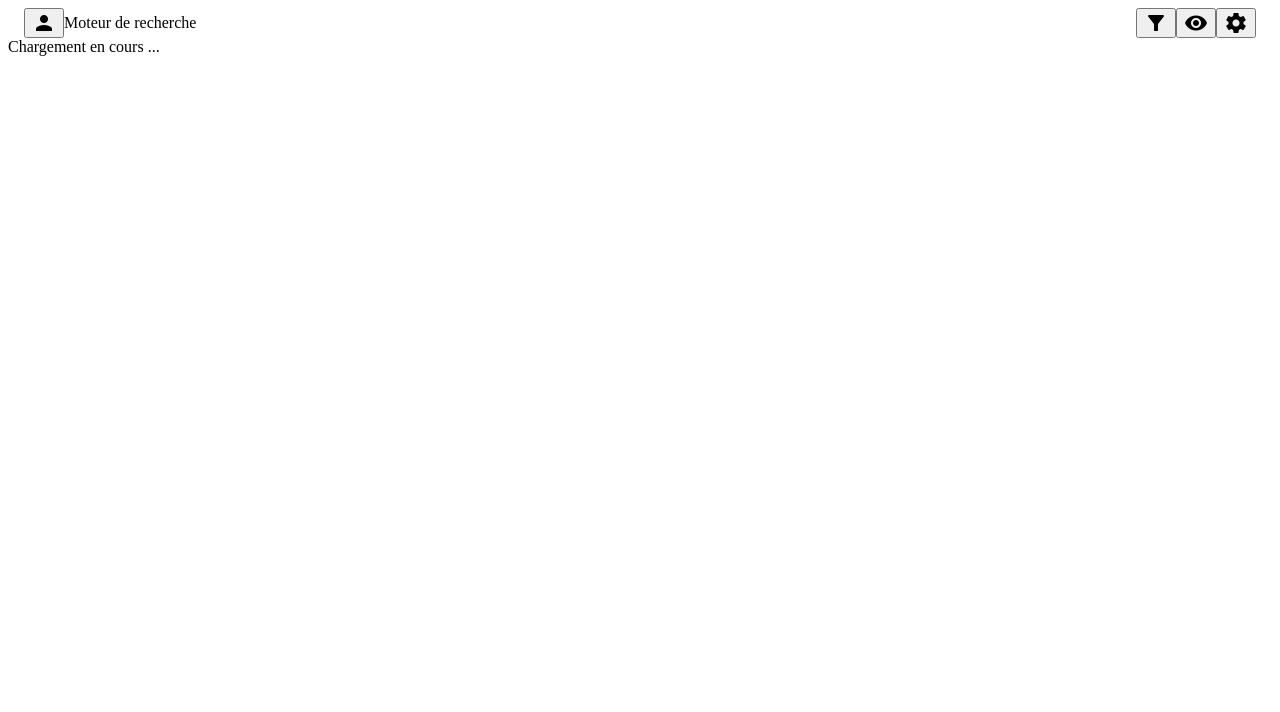
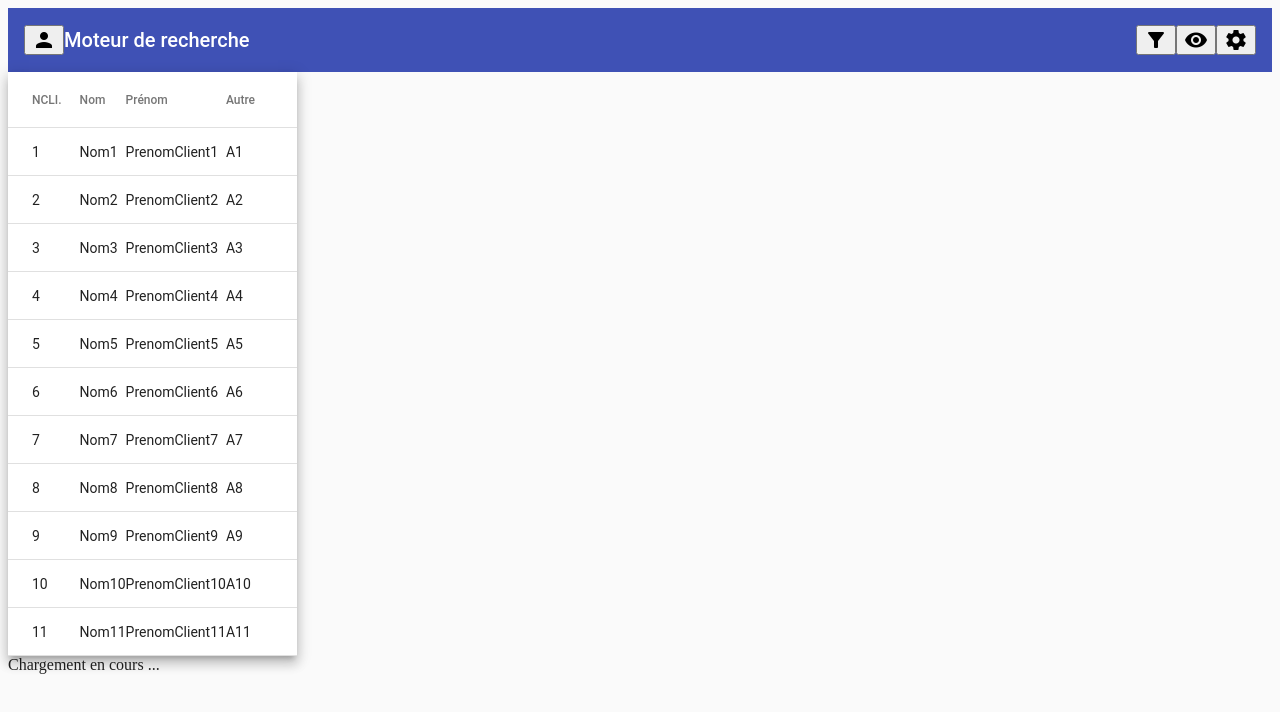
Before and after one commit to linubik/eNGine, an Angular app: page /resultat in a window 1280 px wide. Before the commit this address led to /. Shown: the top 712 px of the page. Built offline with nearby package versions, Linux system fonts and the light colour scheme.

Commit message:
resultat avec tri par colonnes

```diff
--- a/src/app/app-routing.module.ts
+++ b/src/app/app-routing.module.ts
@@ -4,11 +4,13 @@ import { CommonModule } from '@angular/common';
 import { CriteresComponent } from './criteres/criteres.component';
 import { CritereAutoComponent} from './criteres/auto/critere.auto.component';
 import { CritereHA2Component} from './criteres/ha2/critere.ha2.component';
+import { ResultatComponent } from './resultat/resultat.component';
 
 const routes: Routes = [
   { path: 'criteres', component: CriteresComponent },
   { path: 'criteres/auto', component: CritereAutoComponent },
-  { path: 'criteres/ha2', component: CritereHA2Component }
+  { path: 'criteres/ha2', component: CritereHA2Component },
+  { path: 'resultat', component:ResultatComponent}
 ];
 
 @NgModule({
--- a/src/app/app.module.ts
+++ b/src/app/app.module.ts
@@ -9,6 +9,8 @@ import { ToolbarComponent } from './toolbar/toolbar.component';
 import { AppRoutingModule } from './app-routing.module';
 import { RouterModule } from '@angular/router';
 import { CriteresComponent } from './criteres/criteres.component';
+import { ResultatComponent } from './resultat/resultat.component';
+import { BrowserAnimationsModule } from '@angular/platform-browser/animations';
 
 @NgModule({
   imports:      [
@@ -16,11 +18,13 @@ import { CriteresComponent } from './criteres/criteres.component';
     FormsModule,
     DemoMaterialModule,
     AppRoutingModule,
-    RouterModule ],
+    RouterModule,
+    BrowserAnimationsModule ],
   declarations: [
       AppComponent,
       ToolbarComponent,
-      CriteresComponent
+      CriteresComponent,
+      ResultatComponent
        ],
   bootstrap:    [ AppComponent ]
 })
--- /dev/null
+++ b/src/app/resultat/resultat.component.html
@@ -0,0 +1,34 @@
+<table mat-table [dataSource]="dataSource" matSort class="mat-elevation-z8">
+
+	<!-- Position Column -->
+	<ng-container matColumnDef="position">
+		<th mat-header-cell *matHeaderCellDef mat-sort-header> NCLI. </th>
+		<td mat-cell *matCellDef="let element"> {{element.numClient}} </td>
+	</ng-container>
+
+	<!-- Name Column -->
+	<ng-container matColumnDef="name">
+		<th mat-header-cell *matHeaderCellDef mat-sort-header> Nom </th>
+		<td mat-cell *matCellDef="let element"> {{element.nom}} </td>
+	</ng-container>
+
+	<!-- Weight Column -->
+	<ng-container matColumnDef="weight">
+		<th mat-header-cell *matHeaderCellDef mat-sort-header> Prénom </th>
+		<td mat-cell *matCellDef="let element"> {{element.prenom}} </td>
+	</ng-container>
+
+	<!-- Symbol Column -->
+	<ng-container matColumnDef="symbol">
+		<th mat-header-cell *matHeaderCellDef mat-sort-header> Autre </th>
+		<td mat-cell *matCellDef="let element"> {{element.autre}} </td>
+	</ng-container>
+
+	<tr mat-header-row *matHeaderRowDef="displayedColumns"></tr>
+	<tr mat-row *matRowDef="let row; columns: displayedColumns;"></tr>
+</table>
+
+
+<!-- Copyright 2020 Google LLC. All Rights Reserved.
+    Use of this source code is governed by an MIT-style license that
+    can be found in the LICENSE file at http://angular.io/license -->
--- /dev/null
+++ b/src/app/resultat/resultat.component.ts
@@ -0,0 +1,48 @@
+import {AfterViewInit, Component, ViewChild} from '@angular/core';
+import {MatSort} from '@angular/material/sort';
+import {MatTableDataSource} from '@angular/material/table';
+
+export interface Client {
+  numClient: number;
+  nom: string;
+  prenom: string;
+  autre: string;
+}
+
+const ELEMENT_DATA: Client[] = [
+  {numClient: 1, nom: 'Nom1', prenom: 'PrenomClient1', autre: 'A1'},
+  {numClient: 2, nom: 'Nom2', prenom: 'PrenomClient2', autre: 'A2'},
+  {numClient: 3, nom: 'Nom3', prenom: 'PrenomClient3', autre: 'A3'},
+  {numClient: 4, nom: 'Nom4', prenom: 'PrenomClient4', autre: 'A4'},
+  {numClient: 5, nom: 'Nom5', prenom: 'PrenomClient5', autre: 'A5'},
+  {numClient: 6, nom: 'Nom6', prenom: 'PrenomClient6', autre: 'A6'},
+  {numClient: 7, nom: 'Nom7', prenom: 'PrenomClient7', autre: 'A7'},
+  {numClient: 8, nom: 'Nom8', prenom: 'PrenomClient8', autre: 'A8'},
+  {numClient: 9, nom: 'Nom9', prenom: 'PrenomClient9', autre: 'A9'},
+  {numClient: 10, nom: 'Nom10', prenom: 'PrenomClient10', autre: 'A10'},
+  {numClient: 11, nom: 'Nom11', prenom: 'PrenomClient11', autre: 'A11'},
+];
+
+/**
+ * @title Table with sorting
+ */
+@Component({
+  selector: 'resultat',
+  styleUrls: ['resultat.component.css'],
+  templateUrl: 'resultat.component.html',
+})
+export class ResultatComponent implements AfterViewInit {
+  displayedColumns: string[] = ['position', 'name', 'weight', 'symbol'];
+  dataSource = new MatTableDataSource(ELEMENT_DATA);
+
+  @ViewChild(MatSort) sort: MatSort;
+
+  ngAfterViewInit() {
+    this.dataSource.sort = this.sort;
+  }
+}
+
+
+/**  Copyright 2020 Google LLC. All Rights Reserved.
+    Use of this source code is governed by an MIT-style license that
+    can be found in the LICENSE file at http://angular.io/license */
--- a/src/app/toolbar/toolbar.component.html
+++ b/src/app/toolbar/toolbar.component.html
@@ -1,13 +1,14 @@
 <mat-toolbar color="primary">
 	<button mat-icon-button class="example-icon" aria-label="Example icon-button with menu icon">
       <mat-icon>person</mat-icon>
-    </button>
+  </button>
+	<mat-divider></mat-divider>
 	<span>Moteur de recherche</span>
 	<span class="example-spacer"></span>
 	<button mat-icon-button class="example-icon favorite-icon" aria-label="Example icon-button with heart icon" routerLink='/criteres'>
       <mat-icon>filter_alt</mat-icon>
     </button>
-	<button mat-icon-button routerLink='/criteres/auto' class="example-icon" aria-label="Example icon-button with share icon">
+	<button mat-icon-button routerLink='/resultat' class="example-icon" aria-label="Example icon-button with share icon">
       <mat-icon>visibility</mat-icon>
     </button>
 	<button mat-icon-button routerLink='/criteres/ha2' class="example-icon" aria-label="Example icon-button with share icon">
--- a/src/styles.css
+++ b/src/styles.css
@@ -1 +1,7 @@
-/* Add application styles & imports to this file! */
+/*
+deeppurple-amber.css
+indigo-pink.css
+pink-bluegrey.css
+purple-green.css
+*/
+@import '@angular/material/prebuilt-themes/indigo-pink.css';
```
Also changed, not shown: src/app/material.module.ts (+6 -6 lines), src/app/profil/profil.component.css (added), src/app/profil/profil.component.html (added), src/app/profil/profil.component.ts (added), src/app/resultat/resultat.component.css (added).
